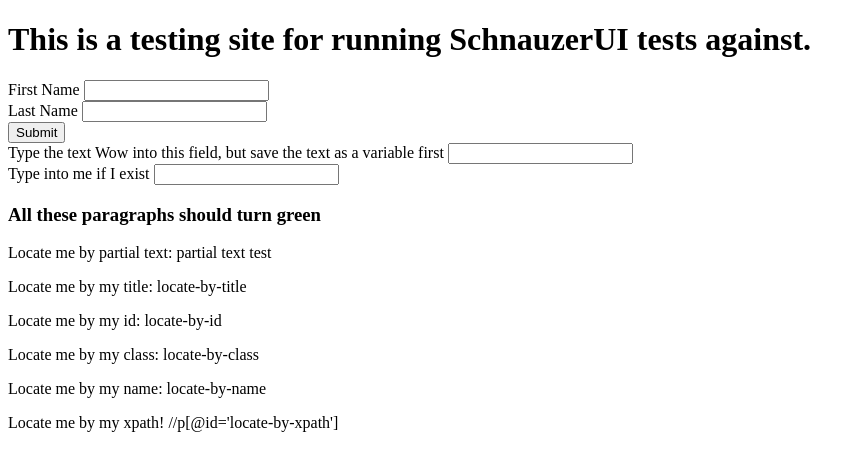
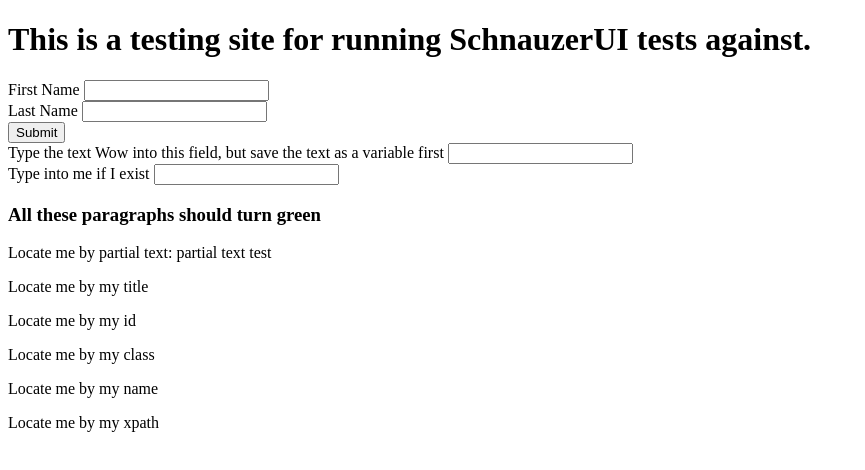
Before and after one commit to bcpeinhardt/SchnauzerUITestingSite, a plain HTML site: page index.html in a window 1280 px wide. Shown: the whole page, without its empty margins (0-865 px from the left). Drawn offline with Linux system fonts and the light colour scheme.

Commit message:
remove partials from paragraphs

```diff
--- a/index.html
+++ b/index.html
@@ -38,11 +38,11 @@
         <!-- Locator tests -->
         <h3>All these paragraphs should turn green</h3>
         <p class="turns-green-on-click">Locate me by partial text: partial text test</p>
-        <p class="turns-green-on-click" title="locate-by-title">Locate me by my title: locate-by-title</p>
-        <p class="turns-green-on-click" id="locate-by-id">Locate me by my id: locate-by-id</p>
-        <p class="locate-by-class turns-green-on-click">Locate me by my class: locate-by-class</p>
-        <p class="turns-green-on-click" name="locate-by-name">Locate me by my name: locate-by-name</p>
-        <p class="turns-green-on-click" id="locate-by-xpath">Locate me by my xpath! //p[@id='locate-by-xpath']</p>
+        <p class="turns-green-on-click" title="locate-by-title">Locate me by my title</p>
+        <p class="turns-green-on-click" id="locate-by-id">Locate me by my id</p>
+        <p class="locate-by-class turns-green-on-click">Locate me by my class</p>
+        <p class="turns-green-on-click" name="locate-by-name">Locate me by my name</p>
+        <p class="turns-green-on-click" id="locate-by-xpath">Locate me by my xpath</p>
 
 
         <!-- Helpful JavaScript -->
```
